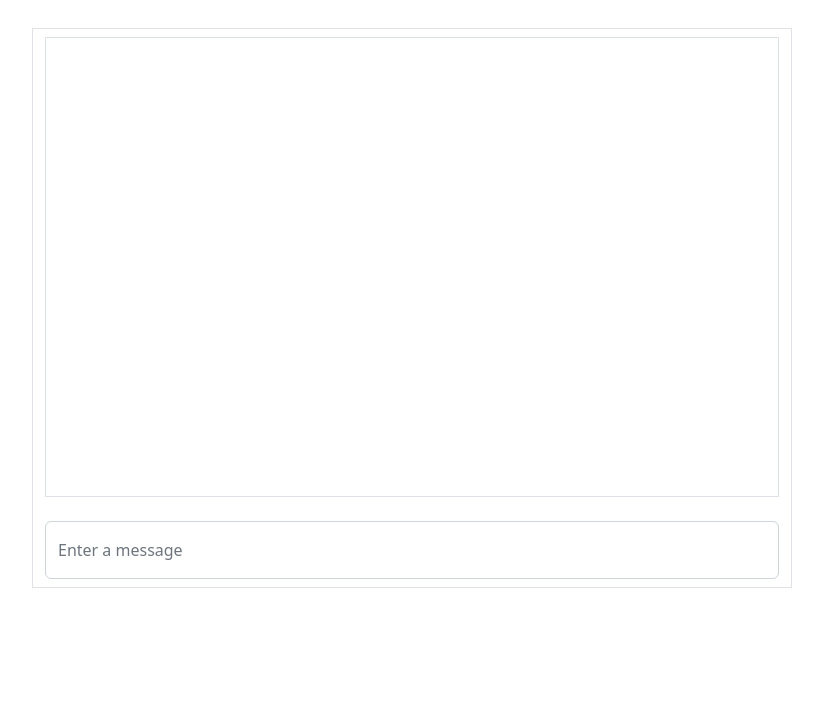
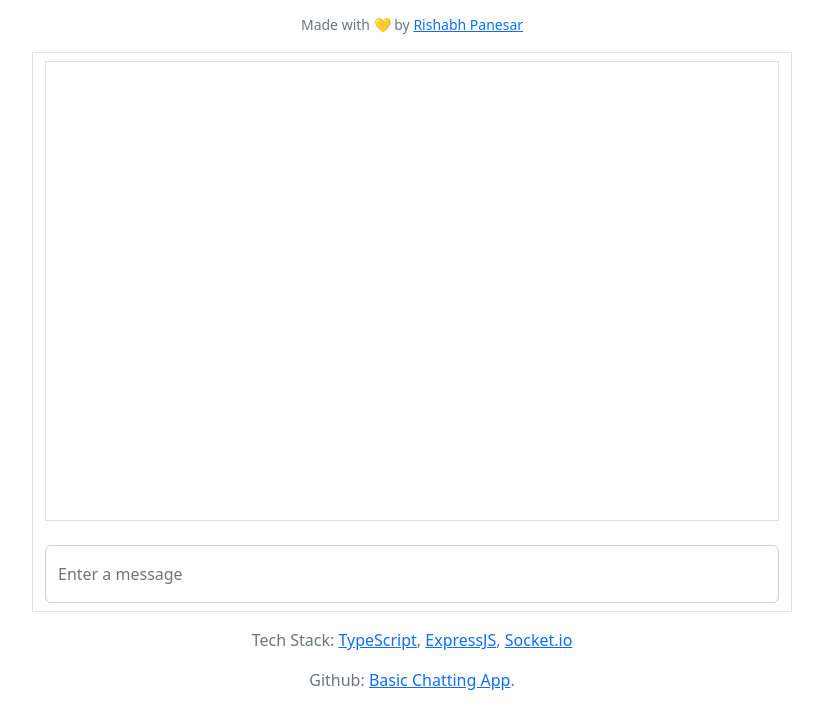
Before and after one commit to shabh2412/basic-chatting-app, a website: page build/index.html in a window 1280 px wide. Shown: the part 90-800 px from the top of the page, without its empty margins (228-1051 px from the left). Drawn offline with nearby package versions, Linux system fonts and the light colour scheme; no server answers.

Commit message:
completed the frontend design

```diff
--- a/build/index.html
+++ b/build/index.html
@@ -32,6 +32,14 @@
 	<body>
 		<div class="container">
 			<h2 class="text-center mt-5 mb-3">Basic Chatting App</h2>
+			<div class="text-small text-secondary text-center">
+				<small
+					>Made with 💛 by
+					<a href="https://twitter.com/PanesarRishabh" target="_blank"
+						>Rishabh Panesar</a
+					></small
+				>
+			</div>
 			<div class="row justify-content-center">
 				<div
 					class="col-12 col-sm-12 col-md-8 col-md-8 col-lg-8 border my-3 d-flex flex-column justify-content-end gap-2"
@@ -55,6 +63,26 @@
 					</div>
 				</div>
 			</div>
+			<p class="text-center text-secondary">
+				Tech Stack:
+				<a href="https://www.typescriptlang.org/" target="_blank">TypeScript</a
+				>, <a href="https://expressjs.com/" target="_blank">ExpressJS</a>,
+				<a href="https://socket.io/" target="_blank">Socket.io</a>
+				<!-- <a
+					href="https://developer.mozilla.org/en-US/docs/Web/JavaScript"
+					target="_blank"
+					>VanillaJS</a
+				>, -->
+			</p>
+			<p class="text-secondary text-center">
+				Github:
+				<a
+					href="http://github.com/shabh2412/basic-chatting-app"
+					target="_blank"
+					rel="noopener noreferrer"
+					>Basic Chatting App</a
+				>.
+			</p>
 		</div>
 	</body>
 	<script>
```
